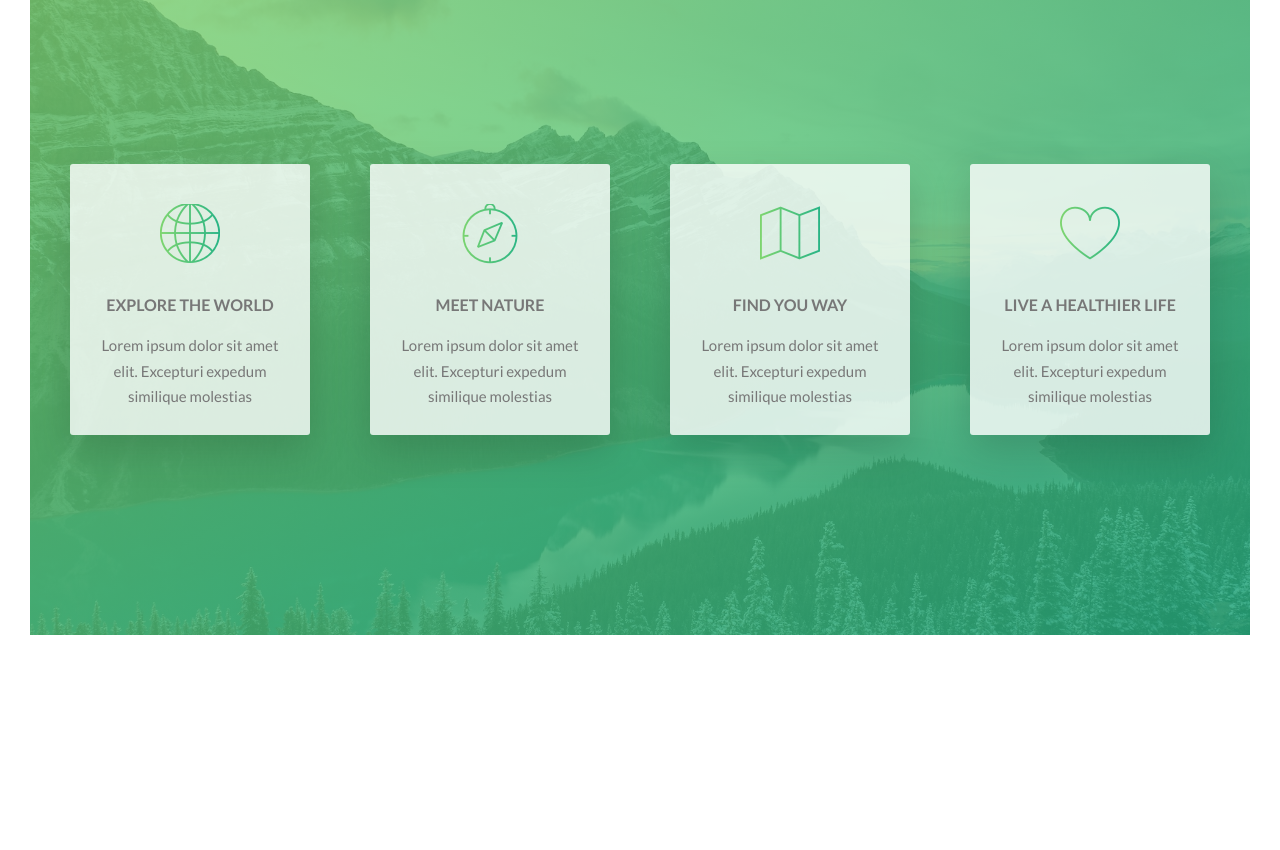
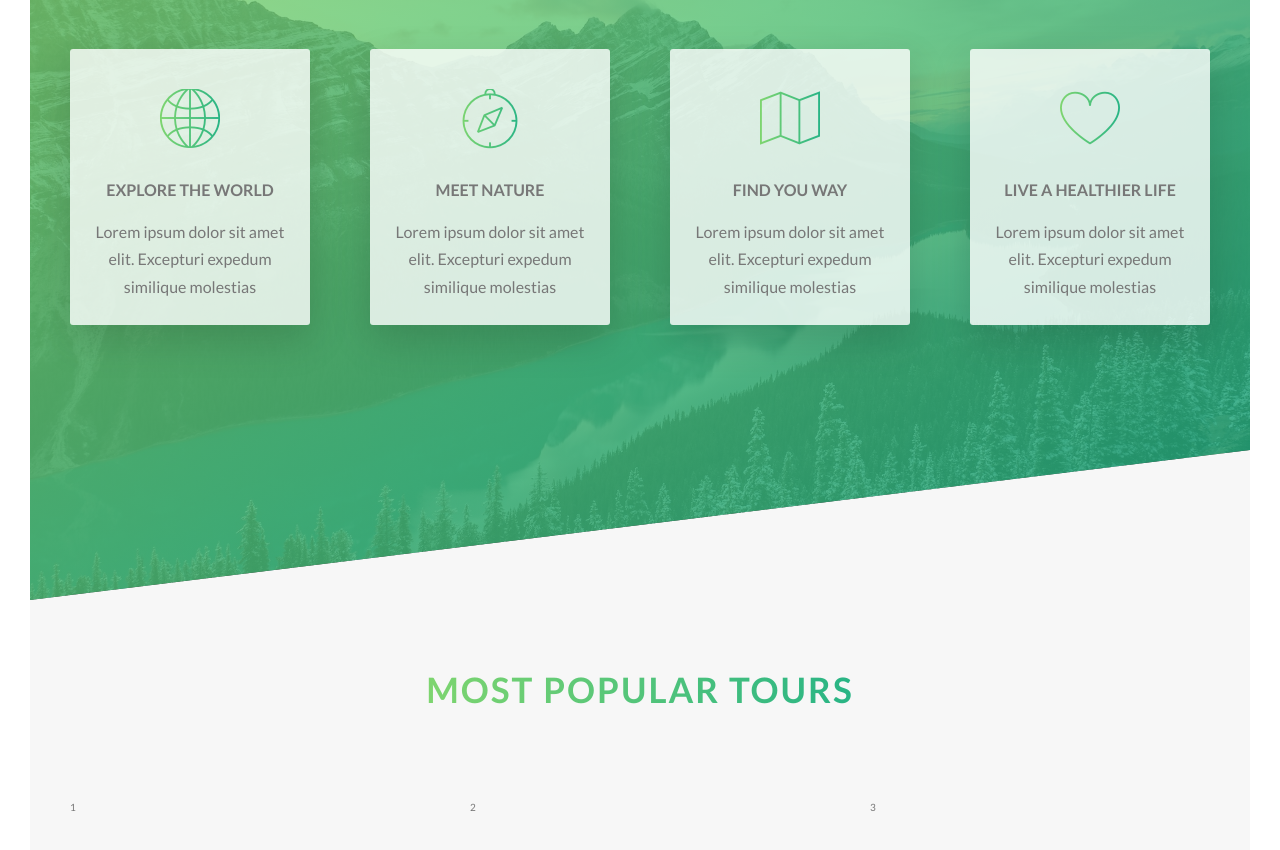
Before and after one commit to folaranmi/natour-frontend, a website: page index.html in a window 1280 px wide. Shown: the part 1620-2470 px from the top of the page. Before the commit the page ends 2285 px from the top, so only its background shows below. Drawn offline with Linux system fonts and the light colour scheme.

Commit message:
updates on features section

```diff
--- a/index.html
+++ b/index.html
@@ -111,6 +111,26 @@
                     </div>
                 </div>
             </section>
+
+            <section class="section-tours">
+                <div class="u-center-text u-margin-bottom-big">
+                    <h2 class="heading-secondary">
+                        Most popular tours
+                    </h2>
+                </div>
+
+                <div class="row">
+                    <div class="col-1-of-3">
+                        1
+                    </div>
+                    <div class="col-1-of-3">
+                        2
+                    </div>
+                    <div class="col-1-of-3">
+                        3
+                    </div>
+                </div>
+            </section>
         </main>
 
         <!-- <section>
--- a/sass/abstract/_variables.scss
+++ b/sass/abstract/_variables.scss
@@ -3,8 +3,17 @@
 $color-primary: #55c57a;
 $color-primary-light: #7ed56f;
 $color-primary-dark: #28b485;
+
+
+$color-secondary-light: #ffb900;
+$color-secondary-dark: #ff7730;
+
+$color-tertiary-light: #2998ff;
+$color-tertiary-dark: #5643fa;
+
+$color-grey-light-1: #f7f7f7;
+
 $color-grey-dark: #777;
-$color-grey-light-1: #f7f7f7;
 $color-white: #fff;
 $color-black: #000;
 
--- a/sass/components/_feature-box.scss
+++ b/sass/components/_feature-box.scss
@@ -21,6 +21,6 @@
      }
 
      &__text{
-
+        font-size: 1.6rem;
      }
  }
--- a/sass/main.scss
+++ b/sass/main.scss
@@ -10,6 +10,7 @@
 @import "components/buttons";
 @import "components/composition";
 @import "components/feature-box";
+@import "components/card";
 
 @import "layout/header";
 @import "layout/grid";
--- a/sass/pages/_home.scss
+++ b/sass/pages/_home.scss
@@ -10,4 +10,16 @@
         rgba($color-primary-dark, 0.8)),
         url(../img/nat-4.jpg);
     background-size: cover;
+    transform: skewY(-7deg);
+    margin-top: -11.5rem;
+
+    & > *{
+        transform: skewY(7deg);
+    }
 }
+
+.section-tours{
+    background-color: $color-grey-light-1;
+    padding: 25rem 0 50rem 0;
+    margin-top: -11.5rem;
+}
```
Also changed, not shown: css/style.css, sass/components/_card.scss (added).
